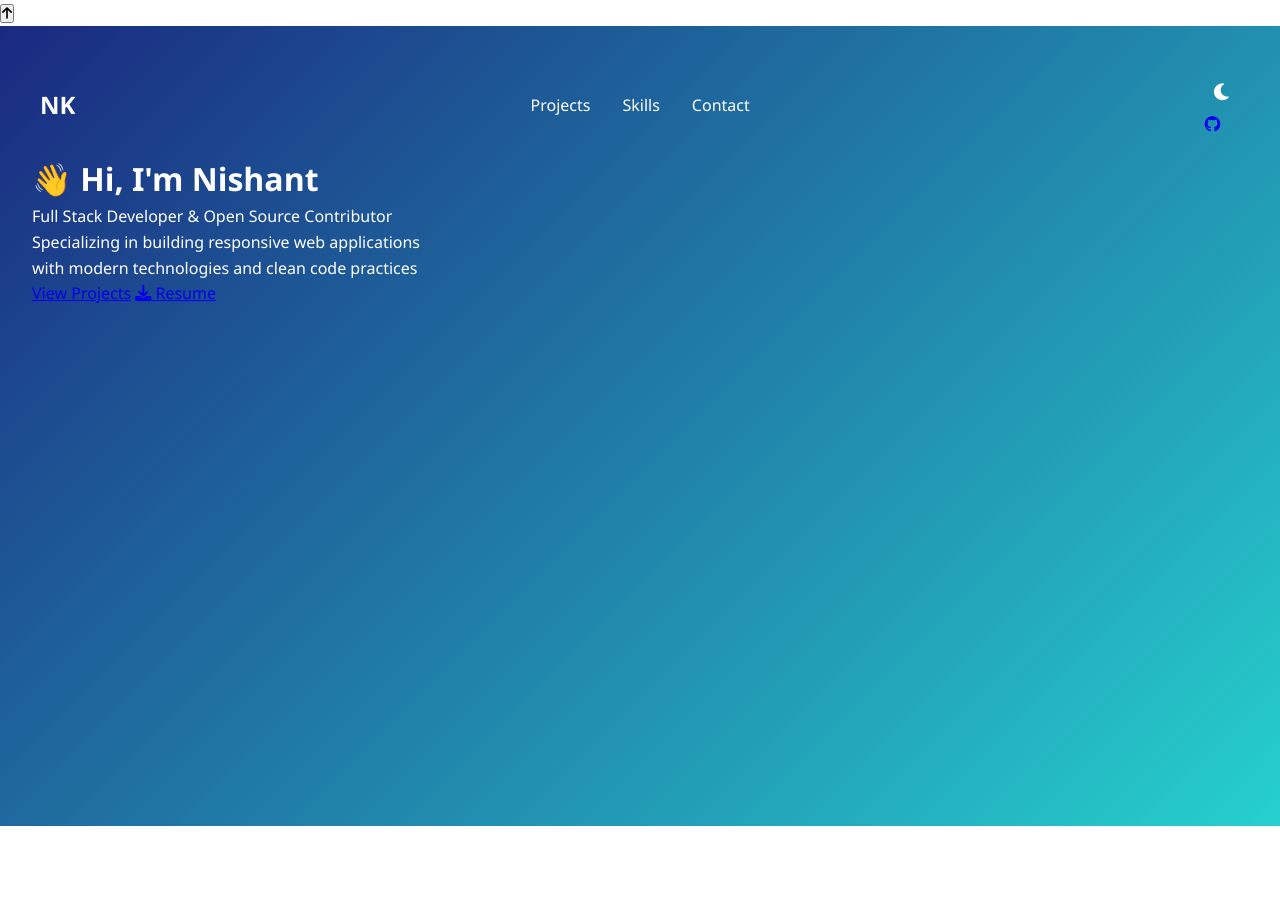
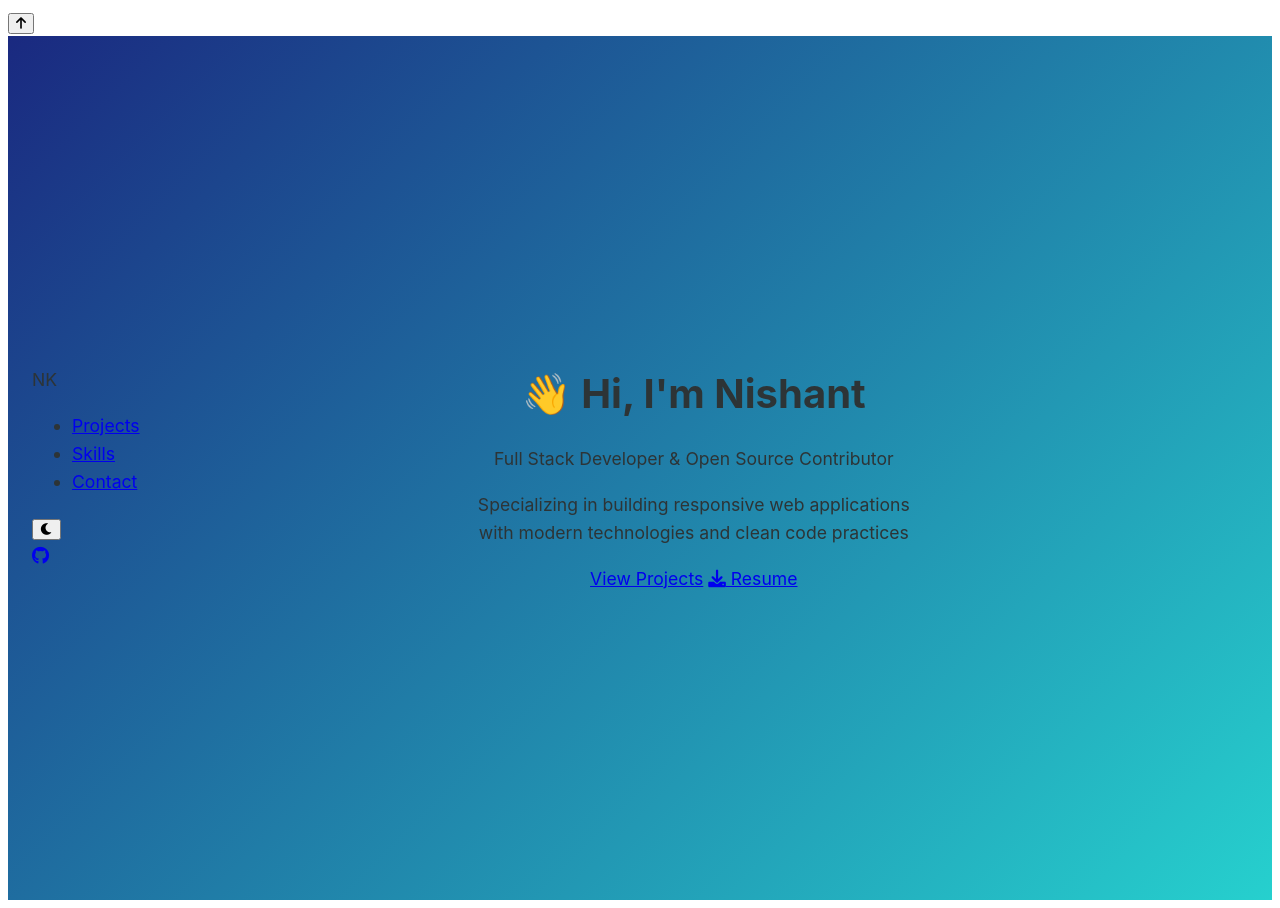
Before and after one commit to Nishant9947/Beta, a plain HTML site: page index.html in a window 1280 px wide. Before the commit the page ends 826 px from the top, so only its background shows below. Drawn offline with Linux system fonts and the light colour scheme.

Commit message:
Update styles.css

```diff
--- a/styles.css
+++ b/styles.css
@@ -1,174 +1,119 @@
 :root {
-    /* Light Theme */
+    /* Improved Color Scheme */
     --primary-color: #2ecc71;
-    --secondary-color: #27ae60;
-    --accent-color: #e74c3c;
-    --bg-color: #ffffff;
-    --text-color: #2c3e50;
-    --card-bg: #ffffff;
-    --skill-bg: #f0f0f0;
-    --gradient-1: #1a2980;
-    --gradient-2: #26d0ce;
+    --secondary-color: #2196F3;
+    --accent-color: #FF9800;
+    --text-color: #2D3436;
+    --bg-color: #FFFFFF;
+    --card-bg: #F8F9FA;
+    --skill-bg: #E9ECEF;
+    --gradient-1: #1A2980;
+    --gradient-2: #26D0CE;
 
     /* Dark Theme */
-    --dark-bg-color: #1a1a1a;
-    --dark-text-color: #ffffff;
-    --dark-card-bg: #2d2d2d;
-    --dark-skill-bg: #3d3d3d;
+    --dark-bg-color: #121212;
+    --dark-text-color: #E0E0E0;
+    --dark-card-bg: #1E1E1E;
+    --dark-skill-bg: #2D2D2D;
 }
 
-[data-theme="dark"] {
-    --bg-color: var(--dark-bg-color);
-    --text-color: var(--dark-text-color);
-    --card-bg: var(--dark-card-bg);
-    --skill-bg: var(--dark-skill-bg);
+/* Improved Typography */
+body {
+    font-family: 'Inter', system-ui, -apple-system, sans-serif;
+    line-height: 1.6;
+    color: var(--text-color);
+    font-size: 1.1rem;
 }
 
-* {
-    margin: 0;
-    padding: 0;
-    box-sizing: border-box;
-    transition: background-color 0.3s, color 0.3s;
+h1, h2, h3 {
+    line-height: 1.2;
+    font-weight: 700;
 }
 
-body {
-    font-family: 'Segoe UI', Tahoma, Geneva, Verdana, sans-serif;
-    line-height: 1.6;
-    background-color: var(--bg-color);
-    color: var(--text-color);
-}
+h1 { font-size: 2.5rem; }
+h2 { font-size: 2rem; margin-bottom: 2rem; }
+h3 { font-size: 1.5rem; }
 
-.loader {
-    position: fixed;
-    width: 100vw;
-    height: 100vh;
-    background: var(--dark-color);
-    z-index: 999;
-    transition: opacity 0.5s;
-}
-
-.loader.hidden {
-    opacity: 0;
-    pointer-events: none;
-}
-
-/* Hero Section */
+/* Enhanced Hero Section */
 .hero {
     background: linear-gradient(135deg, var(--gradient-1), var(--gradient-2));
     min-height: 100vh;
-    color: white;
-    padding: 2rem;
+    padding: 2rem 1.5rem;
     position: relative;
-    overflow: hidden;
+    display: flex;
+    align-items: center;
 }
 
-[data-theme="dark"] .hero {
-    background: linear-gradient(135deg, #0f0c29, #302b63);
+.hero-content {
+    max-width: 1200px;
+    margin: 0 auto;
+    text-align: center;
+    padding: 2rem;
 }
 
-.nav {
-    display: flex;
-    justify-content: space-between;
-    align-items: center;
-    max-width: 1200px;
-    margin: 0 auto;
-    padding: 1rem 0;
+.wave {
+    animation: wave 2s infinite;
 }
 
-.nav-brand {
-    font-size: 1.5rem;
-    font-weight: bold;
-    color: white;
+@keyframes wave {
+    0%, 100% { transform: rotate(0deg); }
+    25% { transform: rotate(15deg); }
+    75% { transform: rotate(-10deg); }
 }
 
-.nav-links {
-    display: flex;
-    gap: 2rem;
-    list-style: none;
-}
-
-.nav-links a {
-    color: white;
-    text-decoration: none;
-    font-weight: 500;
-}
-
-/* Theme Toggle */
-.theme-toggle button {
-    background: none;
-    border: none;
-    color: white;
-    font-size: 1.2rem;
-    cursor: pointer;
-    padding: 0.5rem;
-    border-radius: 50%;
-    transition: transform 0.3s ease;
-}
-
-.theme-toggle button:hover {
-    transform: rotate(20deg);
-}
-
-/* Projects Section */
-.projects {
-    padding: 4rem 2rem;
-}
-
+/* Improved Project Cards */
 .projects-grid {
     display: grid;
     grid-template-columns: repeat(auto-fit, minmax(300px, 1fr));
     gap: 2rem;
-    margin-top: 2rem;
+    margin: 2rem auto;
+    max-width: 1200px;
 }
 
 .project-card {
     background: var(--card-bg);
-    border-radius: 10px;
+    border-radius: 12px;
     overflow: hidden;
-    box-shadow: 0 3px 10px rgba(0,0,0,0.1);
-    transition: transform 0.3s ease;
-    opacity: 0;
-    transform: translateY(20px);
+    box-shadow: 0 4px 6px rgba(0,0,0,0.1);
+    transition: transform 0.3s ease, box-shadow 0.3s ease;
 }
 
 .project-card:hover {
     transform: translateY(-5px);
+    box-shadow: 0 8px 12px rgba(0,0,0,0.15);
 }
 
-/* Skills Section */
-.skills {
-    padding: 4rem 2rem;
-}
-
+/* Enhanced Skills Section */
 .skills-container {
     display: grid;
-    grid-template-columns: repeat(auto-fit, minmax(150px, 1fr));
-    gap: 1rem;
-    margin-top: 2rem;
+    grid-template-columns: repeat(auto-fit, minmax(160px, 1fr));
+    gap: 1.5rem;
+    max-width: 1200px;
+    margin: 0 auto;
 }
 
 .skill-item {
     background: var(--skill-bg);
-    padding: 1rem;
-    text-align: center;
-    border-radius: 5px;
-    font-weight: bold;
+    padding: 1.5rem;
+    border-radius: 8px;
+    display: flex;
+    align-items: center;
+    gap: 0.8rem;
+    font-weight: 500;
 }
 
-/* Animations */
-@keyframes fadeIn {
-    from { opacity: 0; }
-    to { opacity: 1; }
+/* Improved Responsive Design */
+@media (max-width: 768px) {
+    .nav {
+        flex-direction: column;
+        gap: 1rem;
+        padding: 1rem 0;
+    }
+
+    .hero-content {
+        padding: 1rem;
+    }
+
+    h1 { font-size: 2rem; }
+    h2 { font-size: 1.75rem; }
 }
-
-@keyframes slideUp {
-    from { transform: translateY(50px); }
-    to { transform: translateY(0); }
-}
-
-@keyframes fadeInUp {
-    to {
-        opacity: 1;
-        transform: translateY(0);
-    }
-}
```
